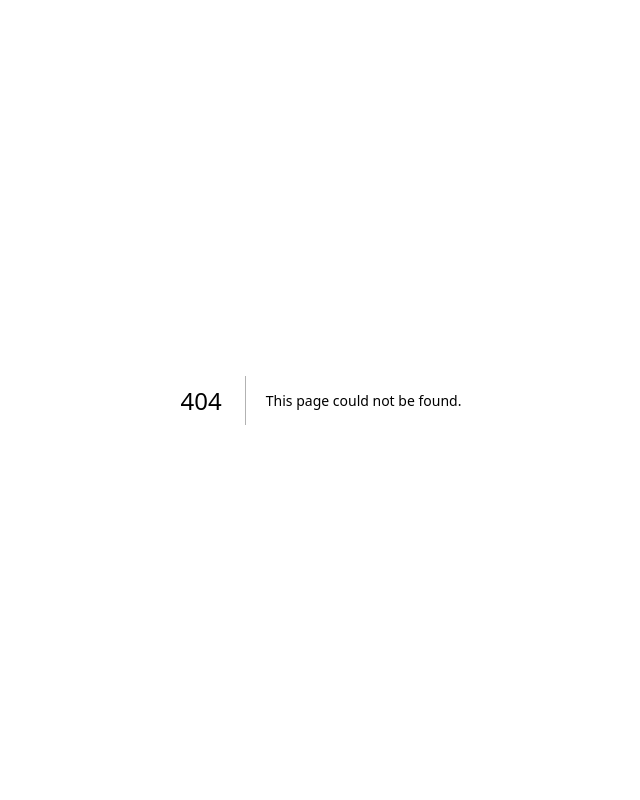
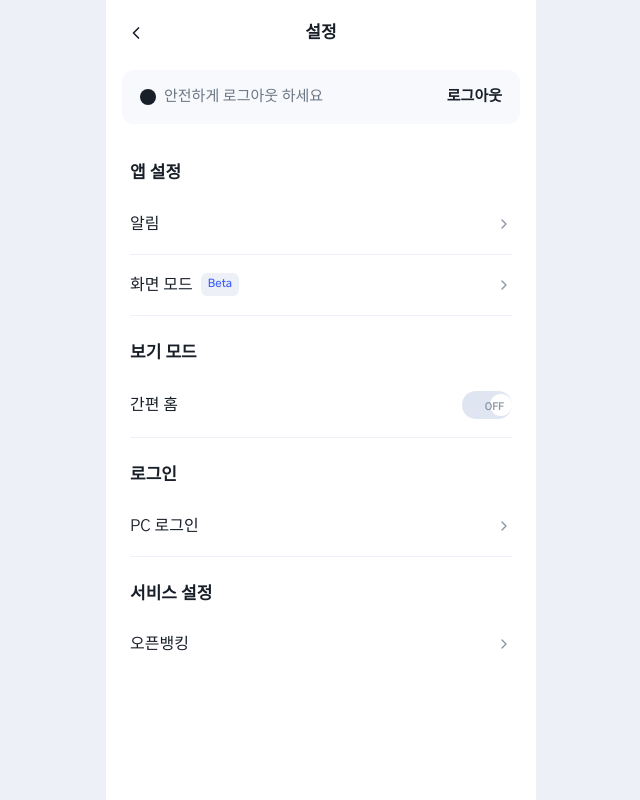
Before and after one commit to JaeHyun10-03/J-Bank, a Next.js app in the folder apps/frontend/: page /menu/settings in a window 1280 px wide. Before the commit this address had no page. Shown: the whole page, without its empty margins (319-959 px from the left). Built offline with nearby package versions, Linux system fonts and the light colour scheme.

Commit message:
feat(frontend): 설정 화면 신설, 전체 화면 톱니바퀴에서 연결

```diff
--- a/apps/frontend/app/menu/page.tsx
+++ b/apps/frontend/app/menu/page.tsx
@@ -13,6 +13,7 @@ import {
   EyeOff,
   ChevronRight,
 } from "lucide-react";
+import Link from "next/link";
 import { MobileScreen } from "@/components/mobile-screen";
 import { BottomTabBar } from "@/components/bottom-tab-bar";
 
@@ -50,7 +51,9 @@ export default function MenuPage() {
     <MobileScreen className="bg-[#f7f9fd]">
       <div className="flex w-full items-center justify-between bg-[#f7f9fd] px-[24px] pb-[16px] pt-[20px]">
         <p className="text-[24px] font-bold text-[#191f28]">전체</p>
-        <Settings className="size-[24px] text-[#191f28]" strokeWidth={1.8} />
+        <Link href="/menu/settings" aria-label="설정">
+          <Settings className="size-[24px] text-[#191f28]" strokeWidth={1.8} />
+        </Link>
       </div>
 
       <div className="flex w-full items-start bg-white px-[16px] pb-[16px]">
--- /dev/null
+++ b/apps/frontend/app/menu/settings/page.tsx
@@ -0,0 +1,138 @@
+"use client";
+
+import { useState } from "react";
+import { useRouter } from "next/navigation";
+import { ChevronLeft, ChevronRight } from "lucide-react";
+import { apiClient } from "@/lib/api-client";
+import { useAuthStore } from "@/lib/auth-store";
+import { MobileScreen } from "@/components/mobile-screen";
+import { cn } from "@/lib/utils";
+
+// ponytail: 알림/화면 모드/PC 로그인/오픈뱅킹은 아직 도메인·API가 없어 피그마 시안대로
+// 정적 행만 둔다. 실제 설정 화면이 생기면 그때 라우팅을 연결한다.
+const APP_SETTINGS = [
+  { key: "notification", label: "알림" },
+  { key: "screen-mode", label: "화면 모드", badge: "Beta" },
+] as const;
+
+export default function SettingsPage() {
+  const router = useRouter();
+  const logout = useAuthStore((state) => state.logout);
+  const [simpleHome, setSimpleHome] = useState(false);
+
+  async function handleLogout() {
+    try {
+      await apiClient.post("/auth/logout");
+    } finally {
+      logout();
+      router.push("/login");
+    }
+  }
+
+  return (
+    <MobileScreen>
+      <div className="relative flex w-full items-center justify-center pb-[12px] pt-[20px]">
+        <button
+          type="button"
+          onClick={() => router.back()}
+          aria-label="뒤로가기"
+          className="absolute left-[20px] flex size-[20px] items-center justify-center"
+        >
+          <ChevronLeft className="size-[20px] text-[#191f28]" strokeWidth={2} />
+        </button>
+        <p className="text-[17px] font-bold text-[#191f28]">설정</p>
+      </div>
+
+      <div className="flex w-full px-[16px] py-[12px]">
+        <div className="flex flex-1 items-center justify-between rounded-[12px] bg-[#f7f9fd] px-[18px] py-[16px]">
+          <div className="flex items-center gap-[8px]">
+            <span className="size-[16px] rounded-full bg-[#191f28]" />
+            <p className="text-[15px] font-medium text-[#6b7684]">안전하게 로그아웃 하세요</p>
+          </div>
+          <button
+            type="button"
+            onClick={handleLogout}
+            className="text-[15px] font-semibold text-[#191f28]"
+          >
+            로그아웃
+          </button>
+        </div>
+      </div>
+
+      <div className="flex w-full flex-col px-[24px] pt-[24px]">
+        <p className="text-[17px] font-bold text-[#191f28]">앱 설정</p>
+        <div className="h-[8px] w-full" />
+        {APP_SETTINGS.map((item, i) => (
+          <div
+            key={item.key}
+            className={cn(
+              "flex w-full items-center justify-between py-[18px]",
+              i > 0 && "border-t border-[#edf1f7]",
+            )}
+          >
+            <div className="flex items-center gap-[8px]">
+              <p className="text-[16px] text-[#191f28]">{item.label}</p>
+              {"badge" in item ? (
+                <span className="rounded-[6px] bg-[#edf1f7] px-[7px] py-[3px] text-[11px] font-semibold text-[#4262ff]">
+                  {item.badge}
+                </span>
+              ) : null}
+            </div>
+            <ChevronRight className="size-[16px] text-[#8b95a5]" strokeWidth={2} />
+          </div>
+        ))}
+        <div className="h-px w-full bg-[#edf1f7]" />
+      </div>
+
+      <div className="flex w-full flex-col px-[24px] pt-[24px]">
+        <p className="text-[17px] font-bold text-[#191f28]">보기 모드</p>
+        <div className="h-[8px] w-full" />
+        <div className="flex w-full items-center justify-between py-[18px]">
+          <p className="text-[16px] text-[#191f28]">간편 홈</p>
+          <button
+            type="button"
+            role="switch"
+            aria-checked={simpleHome}
+            onClick={() => setSimpleHome((v) => !v)}
+            className={cn(
+              "relative h-[28px] w-[50px] rounded-full transition-colors",
+              simpleHome ? "bg-[#4262ff]" : "bg-[#e0e6f1]",
+            )}
+          >
+            <span
+              className={cn(
+                "absolute top-[3px] size-[22px] rounded-full bg-white transition-transform",
+                simpleHome ? "translate-x-[25px]" : "translate-x-[3px]",
+              )}
+            />
+            {!simpleHome ? (
+              <p className="absolute right-[8px] top-[9px] text-[10px] font-bold text-[#8b95a5]">
+                OFF
+              </p>
+            ) : null}
+          </button>
+        </div>
+        <div className="h-px w-full bg-[#edf1f7]" />
+      </div>
+
+      <div className="flex w-full flex-col px-[24px] pt-[24px]">
+        <p className="text-[17px] font-bold text-[#191f28]">로그인</p>
+        <div className="h-[8px] w-full" />
+        <div className="flex w-full items-center justify-between py-[18px]">
+          <p className="text-[16px] text-[#191f28]">PC 로그인</p>
+          <ChevronRight className="size-[16px] text-[#8b95a5]" strokeWidth={2} />
+        </div>
+        <div className="h-px w-full bg-[#edf1f7]" />
+      </div>
+
+      <div className="flex w-full flex-col px-[24px] pt-[24px] pb-[24px]">
+        <p className="text-[17px] font-bold text-[#191f28]">서비스 설정</p>
+        <div className="h-[8px] w-full" />
+        <div className="flex w-full items-center justify-between py-[18px]">
+          <p className="text-[16px] text-[#191f28]">오픈뱅킹</p>
+          <ChevronRight className="size-[16px] text-[#8b95a5]" strokeWidth={2} />
+        </div>
+      </div>
+    </MobileScreen>
+  );
+}
```
